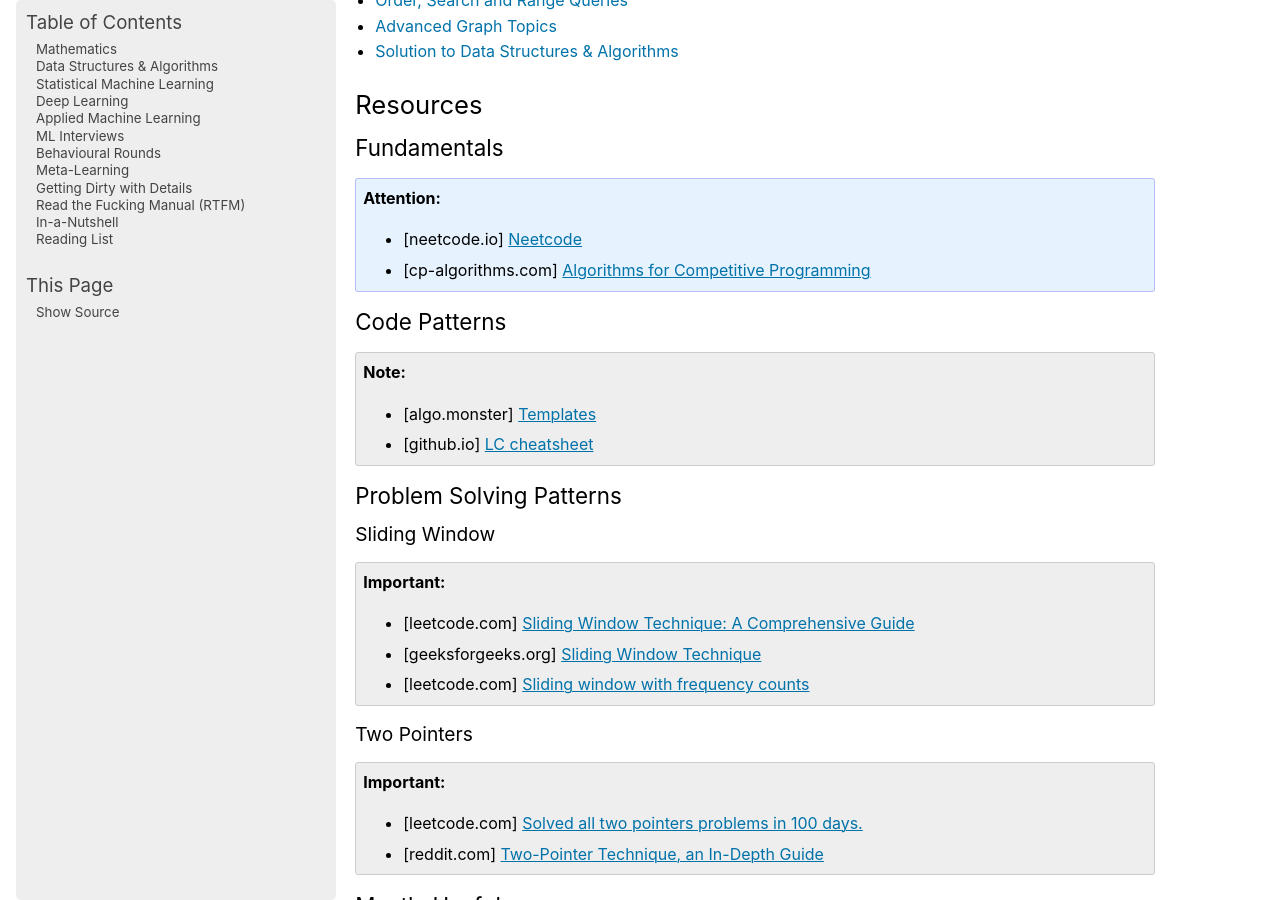
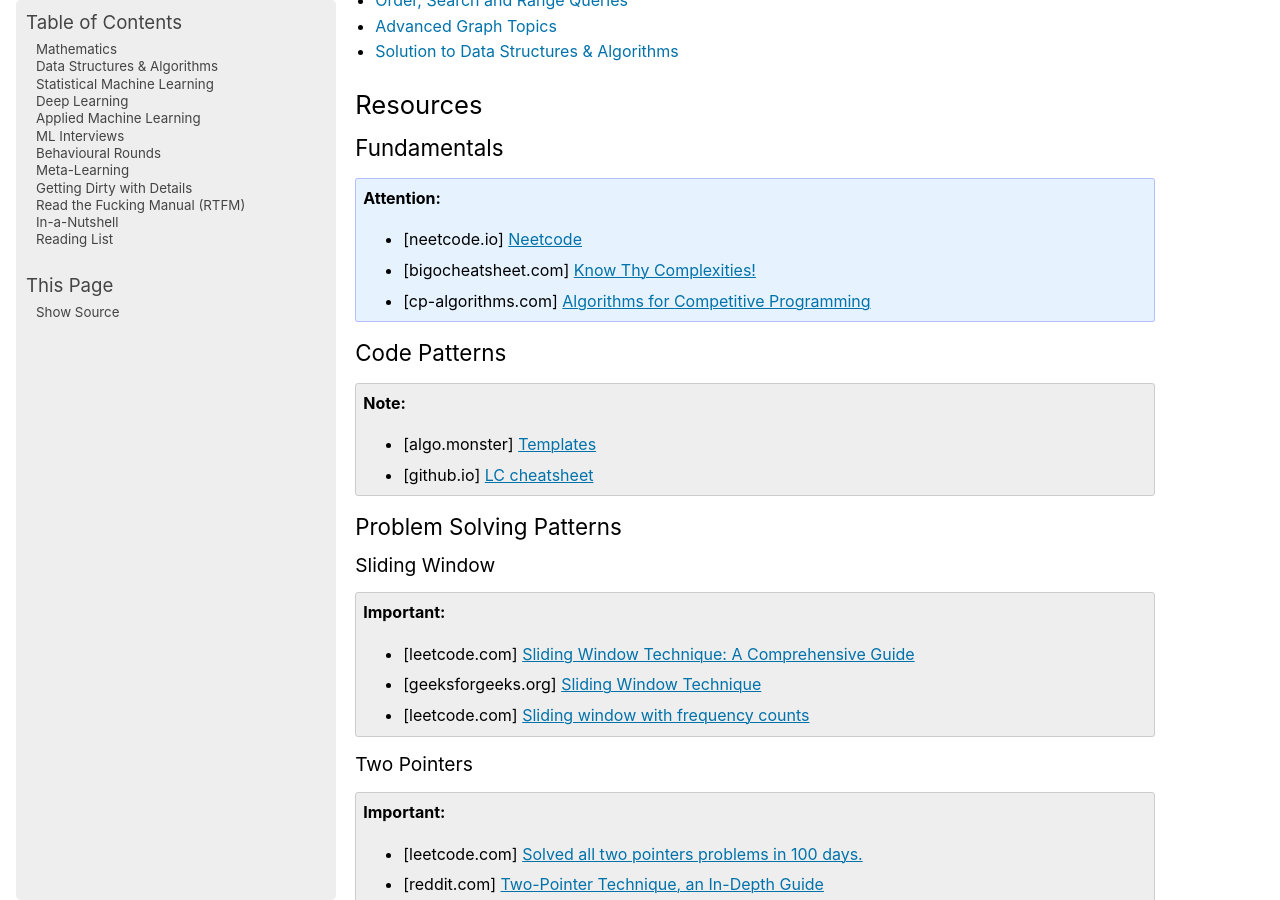
Before and after one commit to uselesstechjunks/leetcode, a Sphinx documentation site: the page built from docs/source/dsa/index.rst, in a window 1280 px wide and 900 px high, scrolled down 6390 px. Built offline with Sphinx 7.4.7, drawn with Linux system fonts in a browser that asks for light colours; pages that are not in the unit, such as notebooks, are missing from menus.

Commit message:
Update index.rst

```diff
--- a/docs/source/dsa/index.rst
+++ b/docs/source/dsa/index.rst
@@ -200,6 +200,7 @@ Fundamentals
 .. attention::
 
 	* [neetcode.io] `Neetcode <https://neetcode.io/practice>`_
+	* [bigocheatsheet.com] `Know Thy Complexities! <http://bigocheatsheet.com/>`_
 	* [cp-algorithms.com] `Algorithms for Competitive Programming <https://cp-algorithms.com/>`_
 
 Code Patterns
```
